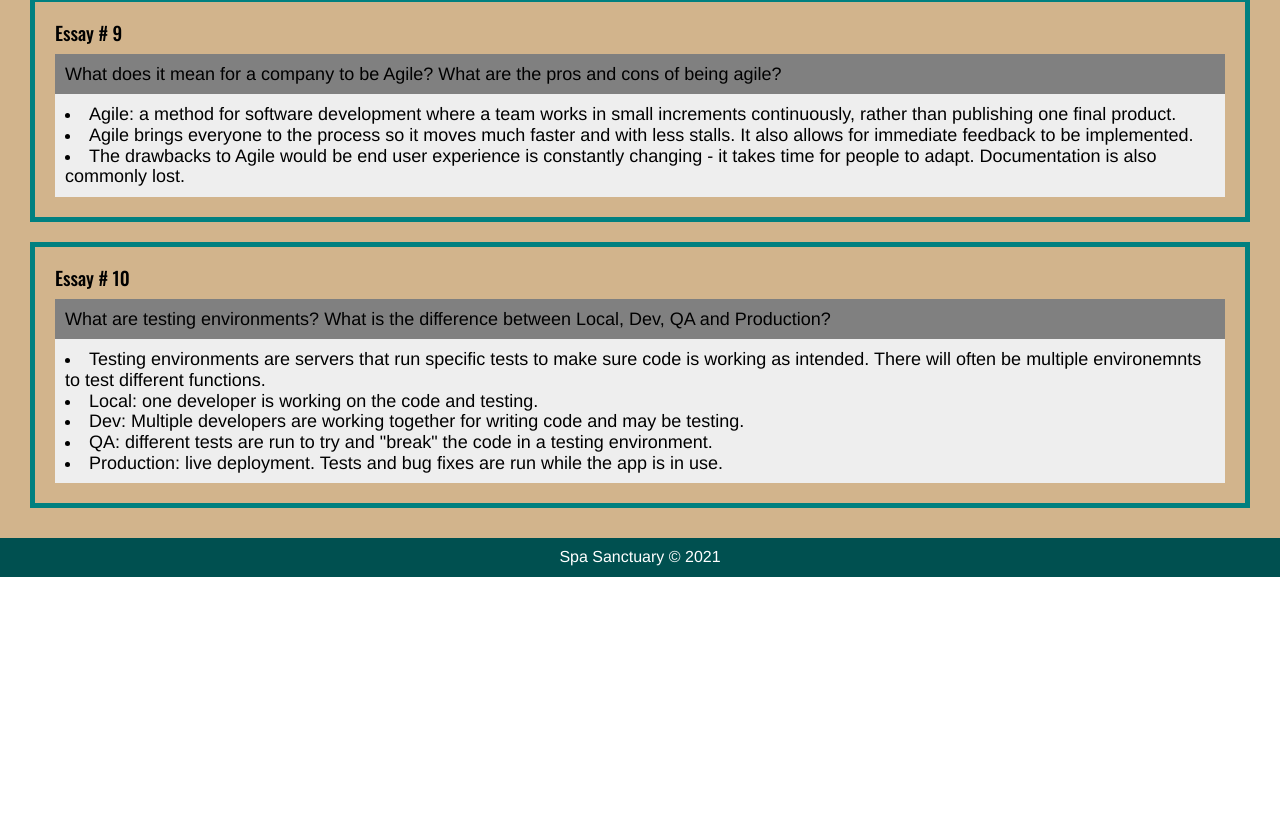
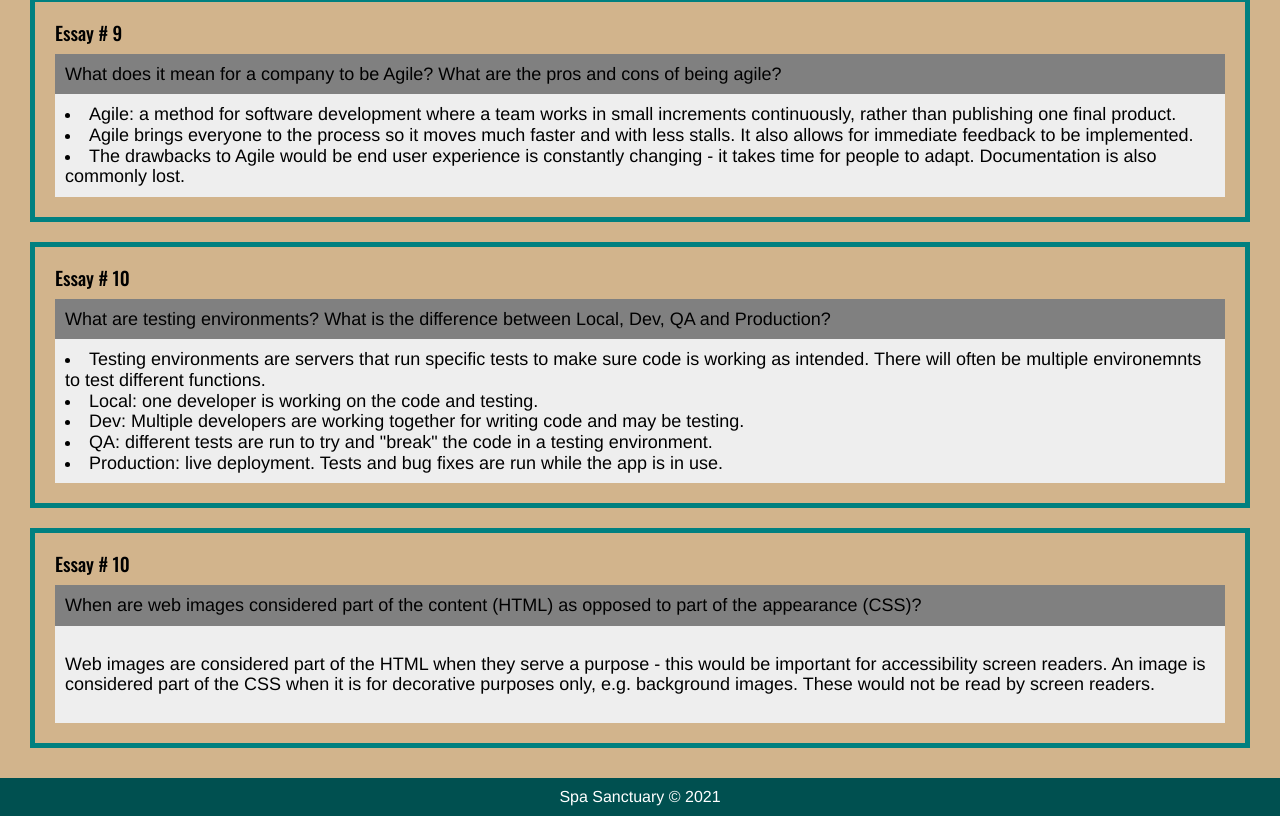
Before and after one commit to dwlopez91/uclax-web1-summer21, a React (Create React App) app: page /homework in a window 1280 px wide. Shown: the part 2877-3693 px from the top of the page. Before the commit the page ends 3454 px from the top, so only its background shows below. Built offline with nearby package versions, Linux system fonts and the light colour scheme.

Commit message:
homework 11

```diff
--- a/src/React/Components/UniversalForm/Form/Controls/Input.jsx
+++ b/src/React/Components/UniversalForm/Form/Controls/Input.jsx
@@ -1,7 +1,7 @@
 import React from 'react';
 import styled from 'styled-components';
 
-const Input = ({inputName, handleUpdate}) => {
+const Input = ({ inputName, handleUpdate }) => {
 
     return (
         <InputStyled
--- a/src/React/Homework/Homework.jsx
+++ b/src/React/Homework/Homework.jsx
@@ -92,8 +92,8 @@ const Homework = () => {
                <li>Hero images should be 1500x2500px</li>
                <li>Video length should be 30-40 seconds</li>
                <li>25-30MB max</li>
+            </Essay>
 
-            </Essay>
             <Essay
             number={ 9 }
             question='What does it mean for a company to be Agile? What are the pros and cons of being agile?'
@@ -101,8 +101,8 @@ const Homework = () => {
             <li>Agile: a method for software development where a team works in small increments continuously, rather than publishing one final product.</li>
             <li>Agile brings everyone to the process so it moves much faster and with less stalls. It also allows for immediate feedback to be implemented.</li>
             <li>The drawbacks to Agile would be end user experience is constantly changing - it takes time for people to adapt. Documentation is also commonly lost.</li>
+            </Essay>
 
-            </Essay>
             <Essay
             number={ 10 }
             question='What are testing environments? What is the difference between Local, Dev, QA and Production?'            >
@@ -113,6 +113,14 @@ const Homework = () => {
             <li>Production: live deployment. Tests and bug fixes are run while the app is in use.</li>
             </Essay>
 
+            <Essay
+            number={ 10 }
+            question='When are web images considered part of the content (HTML) as opposed to part of the appearance (CSS)?'            >
+            <p>Web images are considered part of the HTML when they serve a purpose - this would be important for accessibility screen readers.
+               An image is considered part of the CSS when it is for decorative purposes only, e.g. background images. These would not be read by screen readers.
+            </p>
+            </Essay>
+
         </div>
     );
 }
```
